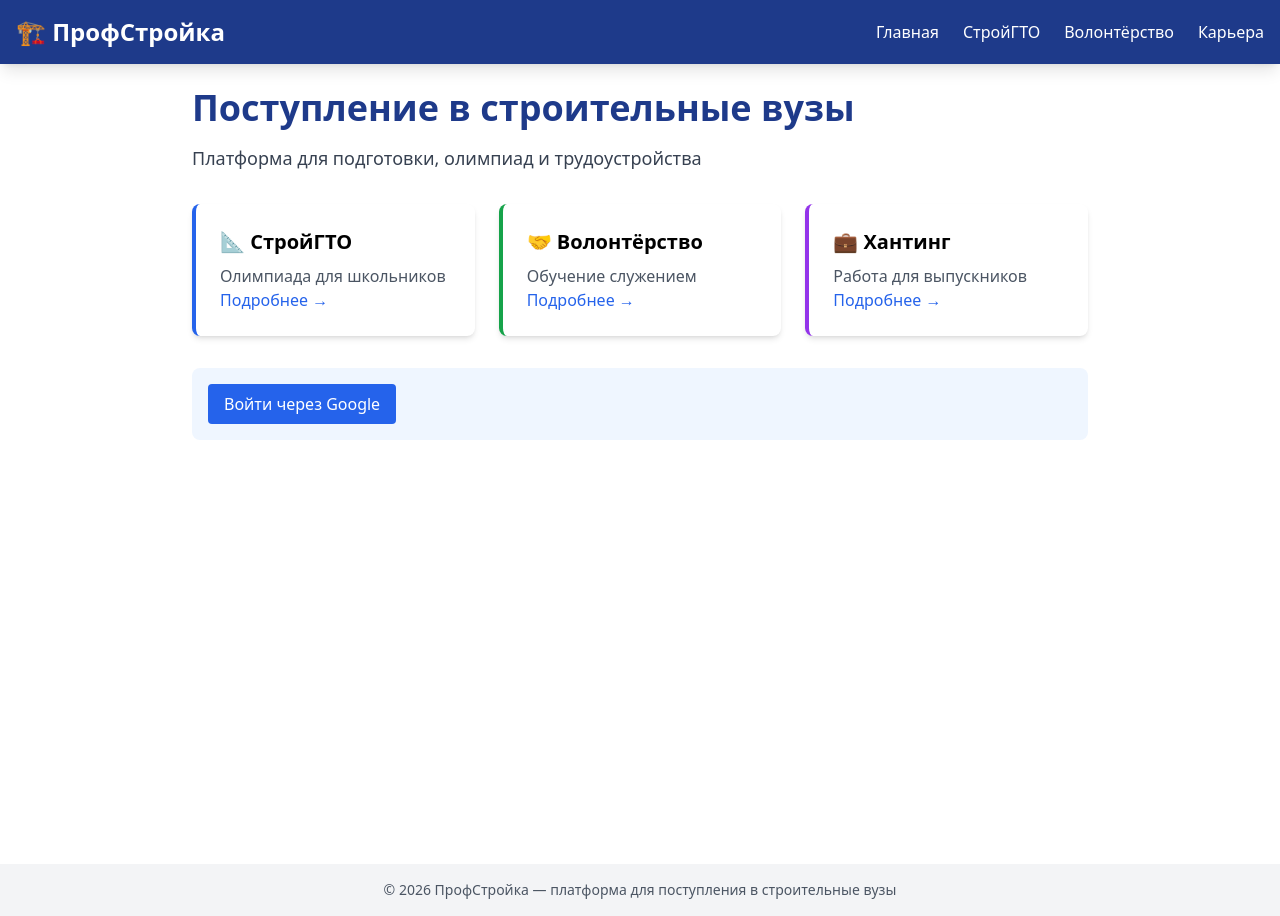
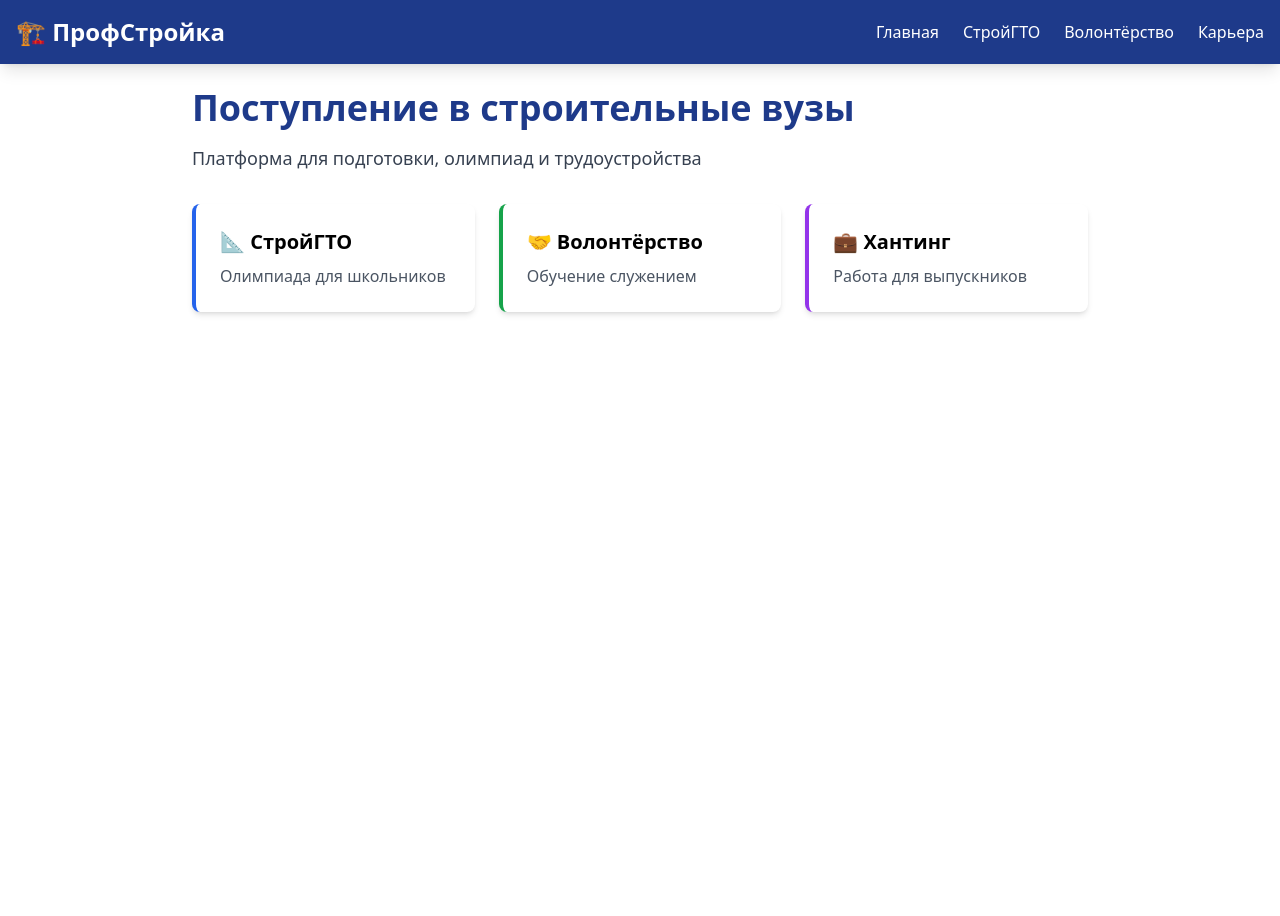
Before and after one commit to tehnadzorijs-stack/profstroika, a React (Vite) app in the folder frontend/: page / in a window 1280 px wide. After the commit the page ends 864 px from the top, so only its background shows below. Built offline with nearby package versions, Linux system fonts and the light colour scheme; no server answers.

Commit message:
Update App.jsx

```diff
--- a/frontend/src/App.jsx
+++ b/frontend/src/App.jsx
@@ -1,8 +1,39 @@
 import { BrowserRouter, Routes, Route, Link } from 'react-router-dom';
-import Home from './pages/Home';
-import Olympiad from './pages/Olympiad';
-import Volunteer from './pages/Volunteer';
-import Career from './pages/Career';
+
+function Home() {
+  return (
+    <div className="max-w-4xl mx-auto">
+      <h1 className="text-4xl font-bold text-blue-900 mb-4">Поступление в строительные вузы</h1>
+      <p className="text-lg text-gray-700 mb-8">Платформа для подготовки, олимпиад и трудоустройства</p>
+      <div className="grid md:grid-cols-3 gap-6">
+        <div className="bg-white p-6 rounded-lg shadow-md border-l-4 border-blue-600">
+          <h3 className="font-bold text-xl mb-2">📐 СтройГТО</h3>
+          <p className="text-gray-600">Олимпиада для школьников</p>
+        </div>
+        <div className="bg-white p-6 rounded-lg shadow-md border-l-4 border-green-600">
+          <h3 className="font-bold text-xl mb-2">🤝 Волонтёрство</h3>
+          <p className="text-gray-600">Обучение служением</p>
+        </div>
+        <div className="bg-white p-6 rounded-lg shadow-md border-l-4 border-purple-600">
+          <h3 className="font-bold text-xl mb-2">💼 Хантинг</h3>
+          <p className="text-gray-600">Работа для выпускников</p>
+        </div>
+      </div>
+    </div>
+  );
+}
+
+function Olympiad() {
+  return <h2 className="text-3xl font-bold text-blue-900">🏆 Олимпиада «СтройГТО»</h2>;
+}
+
+function Volunteer() {
+  return <h2 className="text-3xl font-bold text-green-700">🤝 Волонтёрский трек</h2>;
+}
+
+function Career() {
+  return <h2 className="text-3xl font-bold text-purple-700">💼 Хантинг выпускников</h2>;
+}
 
 function App() {
   return (
@@ -18,7 +49,6 @@ function App() {
           </ul>
         </div>
       </nav>
-
       <main className="container mx-auto p-6 min-h-screen">
         <Routes>
           <Route path="/" element={<Home />} />
@@ -27,10 +57,6 @@ function App() {
           <Route path="/career" element={<Career />} />
         </Routes>
       </main>
-
-      <footer className="bg-gray-100 text-center p-4 text-sm text-gray-600">
-        © 2026 ПрофСтройка — платформа для поступления в строительные вузы
-      </footer>
     </BrowserRouter>
   );
 }
```
